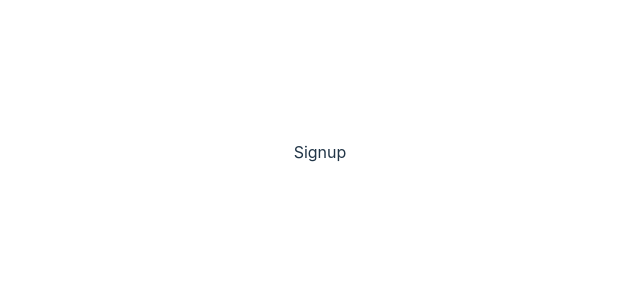
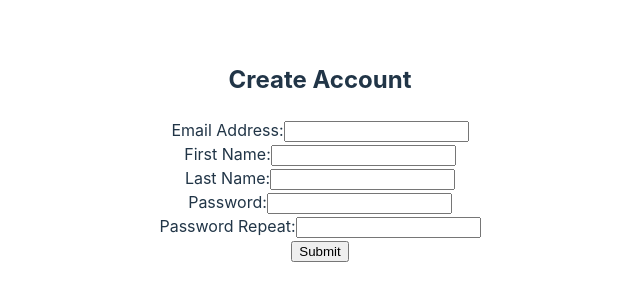
Before and after one commit to ark948/django-api-jwt-auth-exmaple02, a React (Vite) app in the folder frontend/: page / in a window 1280 px wide. Shown: the part 248-548 px from the top of the page, without its empty margins (320-960 px from the left). Built offline with nearby package versions, Linux system fonts and the light colour scheme.

Commit message:
frontend: successfully rendered the signup form

```diff
--- a/frontend/src/App.jsx
+++ b/frontend/src/App.jsx
@@ -1,11 +1,9 @@
-import { useState } from 'react'
 import { BrowserRouter as Router, Routes, Route } from 'react-router-dom'
 import { Signup, Login, Profile, VerifyEmail, ForgotPassword } from './components'
 
 import './App.css'
 
 function App() {
-  const [count, setCount] = useState(0)
 
   return (
     <>
--- a/frontend/src/components/ForgotPassword.jsx
+++ b/frontend/src/components/ForgotPassword.jsx
@@ -0,0 +1,9 @@
+import React from "react";
+
+const ForgotPassword = () => {
+    return (
+        <div>ForgotPassword</div>
+    )
+};
+
+export default ForgotPassword
--- a/frontend/src/components/Login.jsx
+++ b/frontend/src/components/Login.jsx
@@ -1,9 +1,9 @@
 import React from "react";
 
-const Profile = () => {
+const Login = () => {
     return (
-        <div>Profile</div>
+        <div>Login</div>
     )
 };
 
-export default Profile
+export default Login
--- a/frontend/src/components/Profile.jsx
+++ b/frontend/src/components/Profile.jsx
@@ -0,0 +1,9 @@
+import React from "react";
+
+const Profile = () => {
+    return (
+        <div>Profile</div>
+    )
+};
+
+export default Profile
--- a/frontend/src/components/Signup.jsx
+++ b/frontend/src/components/Signup.jsx
@@ -1,8 +1,38 @@
-import React from "react";
+import React, { useState } from "react";
 
 const Signup = () => {
+    // 05
     return (
-        <div>Signup</div>
+        <div>
+            <div>
+                <div>
+                    <h2>Create Account</h2>
+                    <form>
+                        <div className="form-group">
+                            <label htmlFor="">Email Address:</label>
+                            <input type="text" className="email-form" name="email" />
+                        </div>
+                        <div className="form-group">
+                            <label htmlFor="">First Name:</label>
+                            <input type="text" className="email-form" name="first_name" />
+                        </div>
+                        <div className="form-group">
+                            <label htmlFor="">Last Name:</label>
+                            <input type="text" className="email-form" name="last_name" />
+                        </div>
+                        <div className="form-group">
+                            <label htmlFor="">Password:</label>
+                            <input type="text" className="email-form" name="password" />
+                        </div>
+                        <div className="form-group">
+                            <label htmlFor="">Password Repeat:</label>
+                            <input type="text" className="email-form" name="confirm_password" />
+                        </div>
+                        <input type="submit" value="Submit" className="submitButton" />
+                    </form>
+                </div>
+            </div>
+        </div>
     )
 };
 
```
Also changed, not shown: 1 other file (tests, documents, lock files or other folders).
